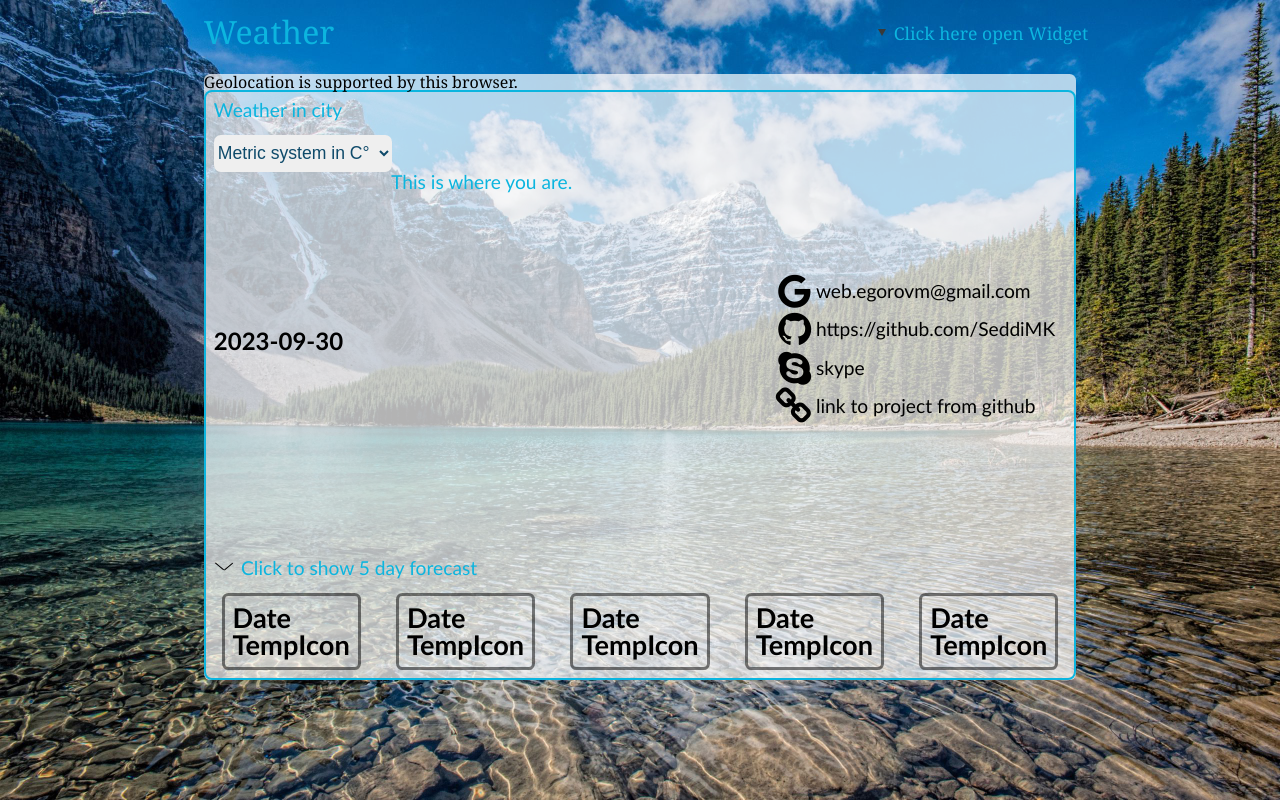
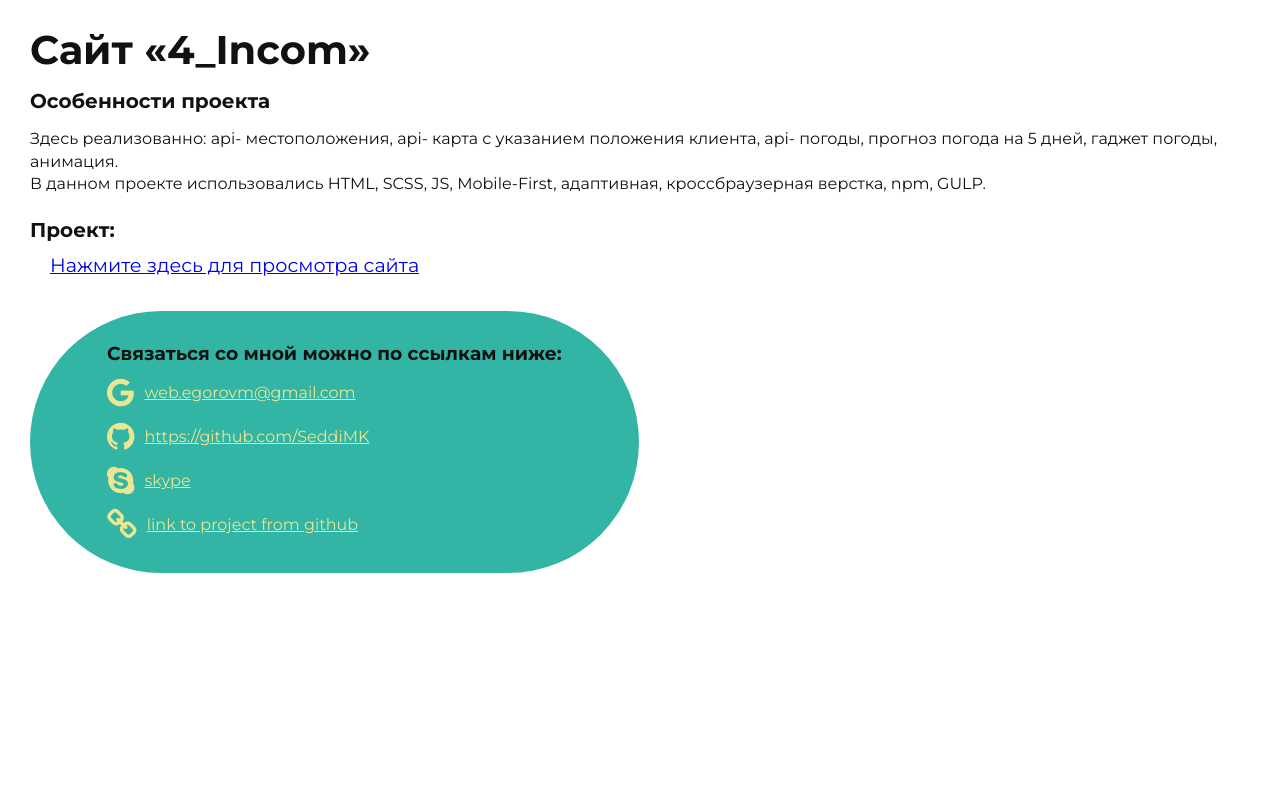
Before and after one commit to SeddiMK/weather_forecast, a website: page index.html in a window 1280 px wide. Drawn offline with nearby package versions, Linux system fonts and the light colour scheme.

Commit message:
index + home

```diff
--- a/index.html
+++ b/index.html
@@ -1,160 +1,242 @@
 <!DOCTYPE html>
-<html lang="en">
+<html>
 
 <head>
-    <meta charset="UTF-8">
-    <meta name="viewport" content="width=device-width, initial-scale=1.0">
-    <meta http-equiv="X-UA-Compatible" content="ie=edge">
-    <meta http-equiv="Permissions-Policy" content="interest-cohort=()">
-    <title>Weatcher_1</title>
-    <link rel="stylesheet" href="https://maxcdn.bootstrapcdn.com/font-awesome/4.4.0/css/font-awesome.min.css">
-    <link rel="stylesheet" href="null.css">
-    <link rel="stylesheet" href="style.css">
-    <script id="scrMap" src="https://api-maps.yandex.ru/2.1/?apikey=c960fefe-a1b4-422a-ab2d-a582498632b6&lang=ru_RU"
-        type="text/javascript">
-        </script>
+	<meta charset="UTF-8">
+	<meta name="viewport" content="width=device-width, initial-scale=1.0">
+	<link rel='stylesheet' href='https://cdnjs.cloudflare.com/ajax/libs/font-awesome/4.7.0/css/font-awesome.min.css'>
+	<title>Верстка «4_Incom»</title>
 </head>
 
 <body>
-    <div class="wrapper">
-        <img src="image/bg/luiz.jpg" class="background" alt="Nature picture mountains and water" />
-        <div class="container">
+	<div class="rootpage">
+		<h1>Сайт «4_Incom»</h1>
+		<div class="rootpage__info info-project">
+			<h2 class="info-project__title">Особенности проекта</h2>
+			<p class="info-project__desc">Здесь реализованно: api- местоположения, api- карта с указанием положения
+				клиента, api- погоды, прогноз погода на 5 дней, гаджет погоды, анимация.</p>
+			<p class="info-project__desc-stack">В данном проекте использовались HTML, SCSS, JS, Mobile-First,
+				адаптивная, кроссбраузерная верстка, npm, GULP.</p>
+		</div>
+		<h2>Проект:</h2>
+		<ul class="rootpage__list">
+			<li><a class="rootpage__list-link-site" target="_blank" href="home.html">Нажмите здесь для просмотра
+					сайта</a></li>
+		</ul>
+		<!-- <h2>Попапы:</h2>
+		<ol class="rootpage__list">
+			<li><a target="_blank" href="home.html#"></a></li>
+		</ol> -->
+		<!-- <div class="rootpage__tnx">
+			<h2>Здравствуйте</h2>
+			<p>Буду рад хорошему отзыву.</p>
+			<p>Обращайтесь еще!</p>
+		</div> -->
+		<div class="rootpage__contacts">
+			<div class="my-contact">
+				<h3 class="my-contact__title">Связаться со мной можно по ссылкам ниже:</h3>
+				<ul class="my-contact__about-me about-me">
+					<li class="about-me__link about-me--gmail about-me--hover">
+						<a href="https://mail.google.com/mail/u/1/?view=cm&fs=1&to=web.egorovm@gmail.com&tf=1"
+							target="_blank"><i class='fa fa-google fa-2x'></i><span>web.egorovm@gmail.com</span></a>
+					</li>
+					<li class="about-me__link about-me--git about-me--hover">
+						<a href="https://github.com/SeddiMK" target="_blank"><i
+								class="fa fa-github fa-2x"></i><span>https://github.com/SeddiMK</span></a>
+					</li>
+					<li class="about-me__link about-me--linkedin about-me--hover">
+						<a href="skype:live:.cid.985f030235657018?add" target="_blank"><i
+								class="fa fa-skype fa-2x"></i><span>skype</span></a>
+					</li>
+					<li class="about-me__link about-me--facebook about-me--hover">
+						<a href="https://github.com/SeddiMK/weather_forecast" target="_blank"><i
+								class="fa fa-link fa-2x"></i><span>link to
+								project from github</span></a>
+					</li>
 
-            <section class="page">
-                <a href="" class="page__title">Weather</a>
+				</ul>
+			</div>
 
-                <div class="weather__widget widget">
-                    <div class="widget__title">
-                        <h4 class="widget__title-open  open-spoiler--hover">Click here open Widget</h4>
-                    </div>
-                    <div class="widget__main" id="openweathermap-widget-1"></div>
-                </div>
-            </section>
+		</div>
+	</div>
+</body>
+<style>
+	@charset "UTF-8";
+	@import url("https://fonts.googleapis.com/css?family=Montserrat:regular,700&display=swap");
 
-            <section class="weather">
+	*,
+	*::before,
+	*::after {
+		padding: 0px;
+		margin: 0px;
+		border: 0px;
+		box-sizing: border-box;
+	}
 
-                <p class="weather__location-sapport" id="location-sapport">Geolocation is supported by this browser.
-                </p>
+	html,
+	body {
+		height: 100%;
+		margin: 0;
+		padding: 0;
+		min-width: 320px;
+		width: 100%;
+		color: #111;
+		background-color: #fff;
+		font-size: 16px;
+	}
 
-                <div class="weather-block">
-                    <h2 class="weather-block__title">Weather in city</h2>
-                    <div class="weather-block__main main-weather">
+	body {
+		font-family: 'Montserrat';
+		font-size: 100%;
+		line-height: 1;
+		font-size: 1rem;
+	}
 
-                        <select class="main-weather__units-selection" name="metric" id="metric">
-                            <option value="metric">Metric system in C&deg;
-                            </option>
-                            <option value="imperial">Imperial system in F
-                            </option>
+	h1 {
+		font-size: 2.5rem;
+		margin: 0px 0px 1.25rem 0px;
+	}
 
-                        </select>
+	h2 {
+		font-size: 1.25rem;
+		margin: 0px 0px 1rem 0px;
+	}
 
-                        <div class="main-weather__out out">
-                            <div class="out__weatcher">
-                                <div class="out__icon-temp-block">
-                                    <h3 class="out__temp"></h3>
-                                    <div class="out__icon"></div>
+	ul li {
+		list-style: none;
+	}
 
-                                </div>
-                                <ul class="out__list">
-                                    <li class="out__data">2023-09-30</д>
-                                    <li class="out__name-city">
-                                    </li>
-                                    <li class="out__description">
-                                    </li>
-                                    <li class="out__wind-deg">
-                                    </li>
-                                    <li class="out__wind-speed">
-                                    </li>
-                                    <li class="out__pressure">
-                                    </li>
-                                </ul>
+	img {
+		vertical-align: top;
+	}
 
-                            </div>
-                            <div class="out__map">
-                                <div id="mapholder" class="out__map-holder">This is where you
-                                    are.</div>
-                            </div>
-                            <div class="out__contact">
-                                <ul class="footer__about about-me ">
-                                    <li class="about-me__gmail about-me--hover">
-                                        <i class='fa fa-google fa-2x'></i>
-                                        <a href="https://mail.google.com/mail/u/1/?view=cm&fs=1&to=web.egorovm@gmail.com&tf=1"
-                                            target="_blank">web.egorovm@gmail.com</a>
-                                    </li>
-                                    <li class="about-me__git about-me--hover"><i class="fa fa-github fa-2x"></i><a
-                                            href="https://github.com/SeddiMK"
-                                            target="_blank">https://github.com/SeddiMK</a></li>
-                                    <li class="about-me__linkedin about-me--hover"><i class="fa fa-skype fa-2x"></i><a
-                                            href="skype:live:.cid.985f030235657018?add" target="_blank">skype</a></li>
-                                    <li class="about-me__facebook about-me--hover"><i class="fa fa-link fa-2x"></i><a
-                                            href="https://github.com/SeddiMK/weather_forecast" target="_blank">link to
-                                            project from github</a></li>
+	.wrapper {
+		width: 100%;
+		min-height: 100%;
+		overflow: hidden;
+	}
 
-                                </ul>
-                            </div>
-                        </div>
+	.rootpage {
+		padding: 30px;
+		display: flex;
+		flex-direction: column;
+		align-items: flex-start;
+		color: #111;
+	}
 
-                        <div class="main-weather__forecast-spoiler">
-                            <div class="out__open-spoiler open-spoiler--hover">Click to show 5 day forecast</div>
-                            <div class="main-weather__spoiler">
-                                <div class="spoiler__item">
-                                    <h4>Date</h4>
-                                    <div class="spoiler__block-tmp">
-                                        <h4>Temp</h4>
-                                        <div class="spoiler__icon">Icon</div>
-                                    </div>
+	.rootpage__contacts {
+		background: #32b5a4;
 
-                                </div>
-                                <div class="spoiler__item">
-                                    <h4>Date</h4>
-                                    <div class="spoiler__block-tmp">
-                                        <h4>Temp</h4>
-                                        <div class="spoiler__icon">Icon</div>
-                                    </div>
+	}
 
-                                </div>
-                                <div class="spoiler__item">
-                                    <h4>Date</h4>
-                                    <div class="spoiler__block-tmp">
-                                        <h4>Temp</h4>
-                                        <div class="spoiler__icon">Icon</div>
-                                    </div>
+	.rootpage__contacts a {
+		color: #ebe691;
+	}
 
-                                </div>
-                                <div class="spoiler__item">
-                                    <h4>Date</h4>
-                                    <div class="spoiler__block-tmp">
-                                        <h4>Temp</h4>
-                                        <div class="spoiler__icon">Icon</div>
-                                    </div>
+	.rootpage__list-link-site {
+		text-decoration: underline;
+		font-size: 1.2rem;
+	}
 
-                                </div>
-                                <div class="spoiler__item">
-                                    <h4>Date</h4>
-                                    <div class="spoiler__block-tmp">
-                                        <h4>Temp</h4>
-                                        <div class="spoiler__icon">Icon</div>
-                                    </div>
+	.rootpage__list-link-site:visited {
+		text-decoration: underline;
+		color: #e24f4f;
+	}
 
-                                </div>
-                            </div>
-                        </div>
+	.rootpage__list-link-site:hover {
+		text-decoration: none;
+	}
 
-                    </div>
+	.rootpage__info {
+		line-height: 140%;
+		margin: 0px 0px 1.5rem 0px;
+	}
 
-                </div>
+	.rootpage__list {
+		margin: 0px 0px 2.25rem 1.25rem;
+	}
 
-            </section>
+	.rootpage__list li:not(:last-child) {
+		margin: 0px 0px 15px 0px;
+	}
 
-        </div>
-    </div>
-    </div>
+	.rootpage__contacts {
+		border-radius: 200px;
+		padding: 20px 65px;
+		line-height: 140%;
+	}
 
-    <script src="slide-toggle.js"></script>
-    <script type="module" src="config.js"></script>
-    <script src='https://openweathermap.org/themes/openweathermap/assets/vendor/owm/js/d3.min.js'></script>
-    <!-- <script src="https://mapgl.2gis.com/api/js/v1"></script> -->
-    <script type="module" src="script.js"></script>
-</body>
+	.my-contact {
+		padding: 12px;
+	}
+
+	.my-contact__title {
+		margin-bottom: 12px;
+	}
+
+	.about-me__link:not(:last-child) {
+		margin-bottom: 12px;
+	}
+
+	.about-me__link a {
+		display: flex;
+		align-items: center;
+	}
+
+	.about-me__link a span {
+		text-decoration: underline;
+		color: #ebe691;
+
+	}
+
+	.about-me__link a span:visited {
+		text-decoration: underline;
+		color: #aaa768;
+	}
+
+	.about-me__link a span:hover {
+		text-decoration: none;
+	}
+
+	.about-me__link a {
+		text-decoration: none;
+	}
+
+	.about-me__link a:hover .fa {
+		color: #fff;
+	}
+
+	.fa {
+		margin-right: 10px;
+	}
+
+	@media (max-width: 1080px) {
+		.rootpage {
+			padding: 30px 15px;
+		}
+	}
+
+	@media (max-width: 767px) {
+		h1 {
+			font-size: 1.85rem;
+			margin: 0px 0px 1.25rem 0px;
+		}
+	}
+
+	@media (max-width: 767px) {
+		h2 {
+			font-size: 1.125rem;
+			margin: 0px 0px 1rem 0px;
+		}
+	}
+
+	@media (max-width: 480px) {
+
+		.rootpage__contacts {
+			border-radius: 40px;
+			padding: 20px;
+		}
+	}
+</style>
 
 </html>
```
Also changed, not shown: home.html (added, +160 -0 lines).
